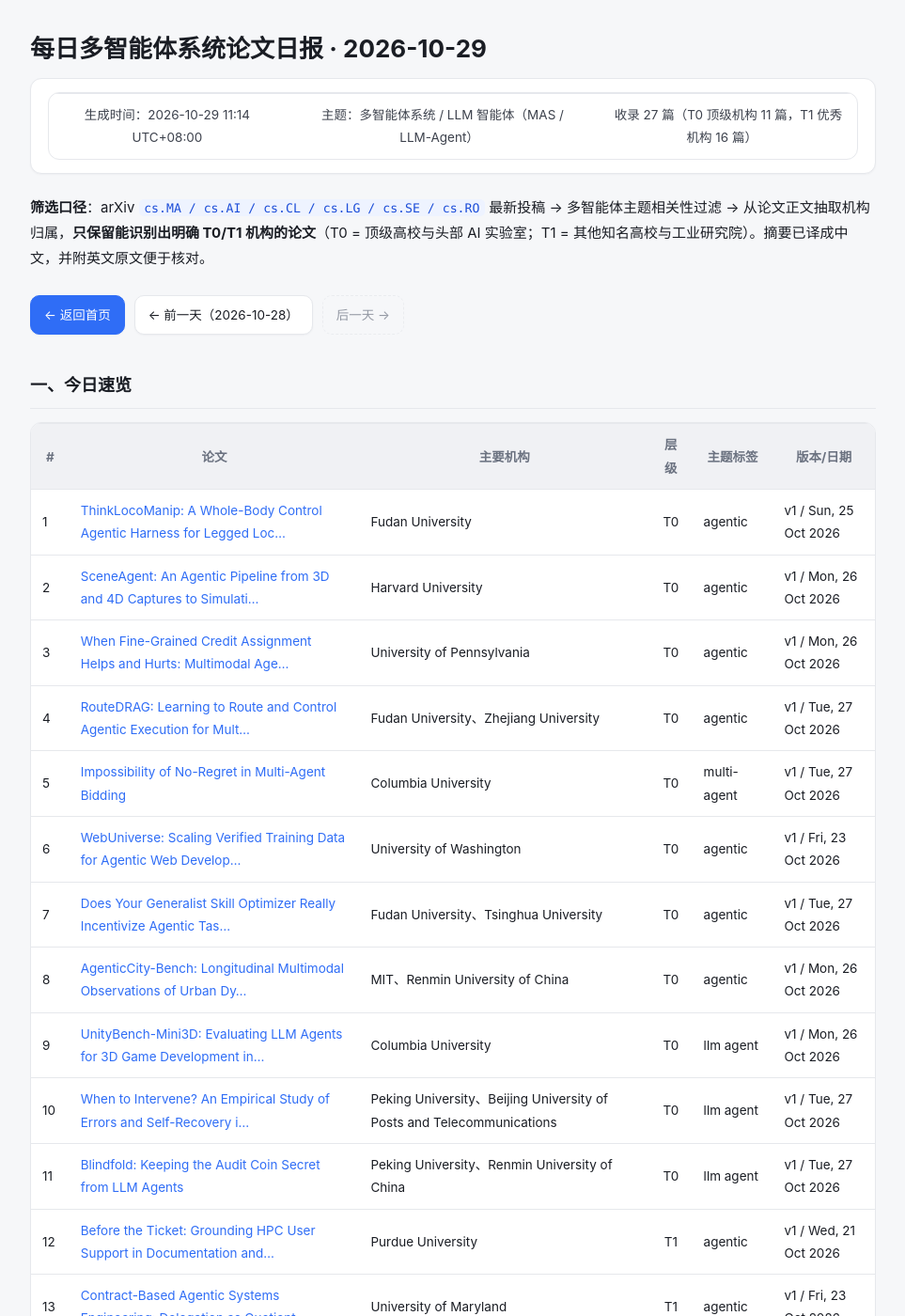
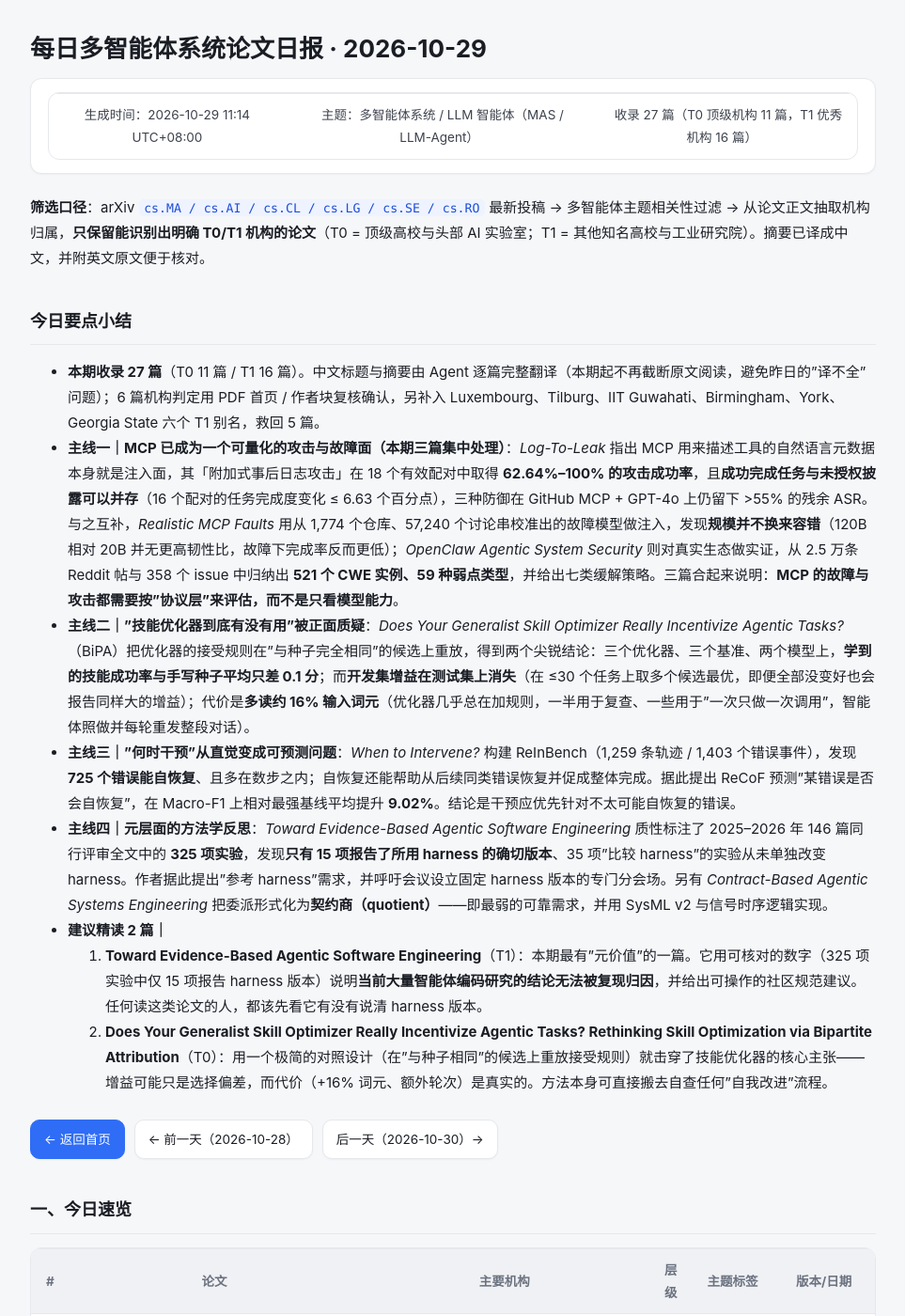
Before and after one commit to isaacveg/mas-daily, a Jekyll site: the page built from daily/2026-10-29.md, in a window 1280 px wide and 1400 px high. Shown: the whole window at 94% size, without its empty margins (158-1121 px from the left). Built offline with Jekyll 4.4.1, drawn with Linux system fonts in a browser that asks for light colours.

Commit message:
report: 更新 2026-10-30 日报

```diff
--- a/daily/2026-10-29.md
+++ b/daily/2026-10-29.md
@@ -9,7 +9,18 @@ permalink: /daily/2026-10-29/
 
 **筛选口径**：arXiv `cs.MA / cs.AI / cs.CL / cs.LG / cs.SE / cs.RO` 最新投稿 → 多智能体主题相关性过滤 → 从论文正文抽取机构归属，**只保留能识别出明确 T0/T1 机构的论文**（T0 = 顶级高校与头部 AI 实验室；T1 = 其他知名高校与工业研究院）。摘要已译成中文，并附英文原文便于核对。
 
-<div class="day-nav"><a class="home" href="/mas-daily/">← 返回首页</a><a href="/mas-daily/daily/2026-10-28/">← 前一天（2026-10-28）</a><span class="disabled">后一天 →</span></div>
+## 今日要点小结
+
+- **本期收录 27 篇**（T0 11 篇 / T1 16 篇）。中文标题与摘要由 Agent 逐篇完整翻译（本期起不再截断原文阅读，避免昨日的"译不全"问题）；6 篇机构判定用 PDF 首页 / 作者块复核确认，另补入 Luxembourg、Tilburg、IIT Guwahati、Birmingham、York、Georgia State 六个 T1 别名，救回 5 篇。
+- **主线一｜MCP 已成为一个可量化的攻击与故障面（本期三篇集中处理）**：*Log-To-Leak* 指出 MCP 用来描述工具的自然语言元数据本身就是注入面，其「附加式事后日志攻击」在 18 个有效配对中取得 **62.64%–100% 的攻击成功率**，且**成功完成任务与未授权披露可以并存**（16 个配对的任务完成度变化 ≤ 6.63 个百分点），三种防御在 GitHub MCP + GPT-4o 上仍留下 >55% 的残余 ASR。与之互补，*Realistic MCP Faults* 用从 1,774 个仓库、57,240 个讨论串校准出的故障模型做注入，发现**规模并不换来容错**（120B 相对 20B 并无更高韧性比，故障下完成率反而更低）；*OpenClaw Agentic System Security* 则对真实生态做实证，从 2.5 万条 Reddit 帖与 358 个 issue 中归纳出 **521 个 CWE 实例、59 种弱点类型**，并给出七类缓解策略。三篇合起来说明：**MCP 的故障与攻击都需要按"协议层"来评估，而不是只看模型能力**。
+- **主线二｜"技能优化器到底有没有用"被正面质疑**：*Does Your Generalist Skill Optimizer Really Incentivize Agentic Tasks?*（BiPA）把优化器的接受规则在"与种子完全相同"的候选上重放，得到两个尖锐结论：三个优化器、三个基准、两个模型上，**学到的技能成功率与手写种子平均只差 0.1 分**；而**开发集增益在测试集上消失**（在 ≤30 个任务上取多个候选最优，即便全部没变好也会报告同样大的增益）；代价是**多读约 16% 输入词元**（优化器几乎总在加规则，一半用于复查、一些用于"一次只做一次调用"，智能体照做并每轮重发整段对话）。
+- **主线三｜"何时干预"从直觉变成可预测问题**：*When to Intervene?* 构建 ReInBench（1,259 条轨迹 / 1,403 个错误事件），发现 **725 个错误能自恢复**、且多在数步之内；自恢复还能帮助从后续同类错误恢复并促成整体完成。据此提出 ReCoF 预测"某错误是否会自恢复"，在 Macro-F1 上相对最强基线平均提升 **9.02%**。结论是干预应优先针对不太可能自恢复的错误。
+- **主线四｜元层面的方法学反思**：*Toward Evidence-Based Agentic Software Engineering* 质性标注了 2025–2026 年 146 篇同行评审全文中的 **325 项实验**，发现**只有 15 项报告了所用 harness 的确切版本**、35 项"比较 harness"的实验从未单独改变 harness。作者据此提出"参考 harness"需求，并呼吁会议设立固定 harness 版本的专门分会场。另有 *Contract-Based Agentic Systems Engineering* 把委派形式化为**契约商（quotient）**——即最弱的可靠需求，并用 SysML v2 与信号时序逻辑实现。
+- **建议精读 2 篇｜**
+  1. **Toward Evidence-Based Agentic Software Engineering**（T1）：本期最有"元价值"的一篇。它用可核对的数字（325 项实验中仅 15 项报告 harness 版本）说明**当前大量智能体编码研究的结论无法被复现归因**，并给出可操作的社区规范建议。任何读这类论文的人，都该先看它有没有说清 harness 版本。
+  2. **Does Your Generalist Skill Optimizer Really Incentivize Agentic Tasks? Rethinking Skill Optimization via Bipartite Attribution**（T0）：用一个极简的对照设计（在"与种子相同"的候选上重放接受规则）就击穿了技能优化器的核心主张——增益可能只是选择偏差，而代价（+16% 词元、额外轮次）是真实的。方法本身可直接搬去自查任何"自我改进"流程。
+
+<div class="day-nav"><a class="home" href="/mas-daily/">← 返回首页</a><a href="/mas-daily/daily/2026-10-28/">← 前一天（2026-10-28）</a><a href="/mas-daily/daily/2026-10-30/">后一天（2026-10-30）→</a></div>
 
 ## 一、今日速览
 
```
Also changed, not shown: daily/2026-10-30.md (added, +46 -0 lines), index.md (+2 -1 lines).
